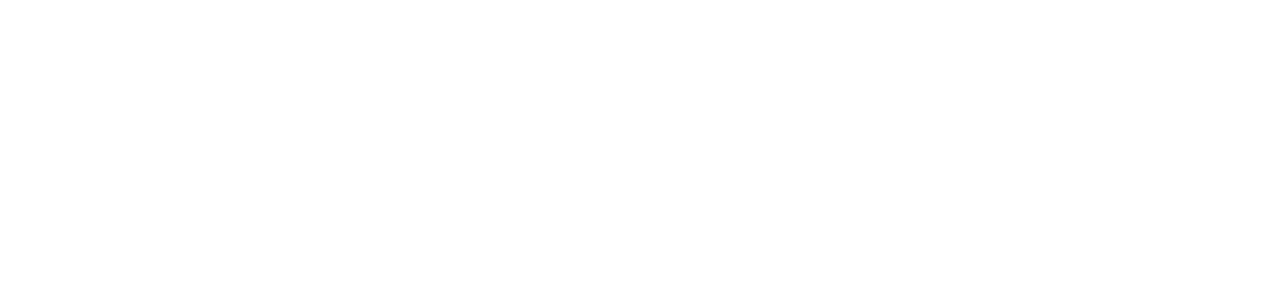
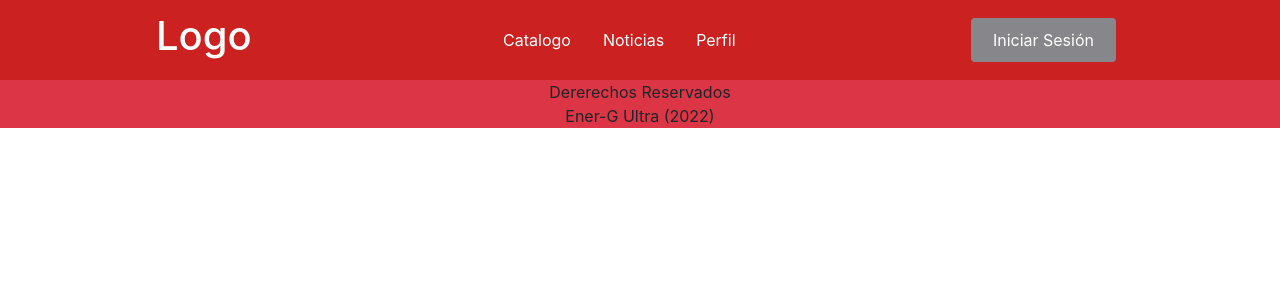
Before and after one commit to victor11s/ENER-G-ULTRA, a React (Create React App) app in the folder energ-1.0/: page /producto in a window 1280 px wide. Before the commit this address had no page. Shown: the top 300 px of the page. Built offline with nearby package versions, Linux system fonts and the light colour scheme.

Commit message:
Ajustes de Links y Creación Página Producto

```diff
--- a/energ-1.0/src/App.js
+++ b/energ-1.0/src/App.js
@@ -4,6 +4,7 @@
 import Catalogo from "./pages/Catalogo.js";
 
 import React from "react";
+import DetalleProductos from "./pages/DetalleProductos";
 // aqui se importan todos los componentes creados
 
 
@@ -15,6 +16,7 @@
       <Routes>
         <Route path="/" element={<LandingPage />} />
         <Route path="/catalogo" element={<Catalogo />} />
+        <Route path="/producto" element={<DetalleProductos />} />
         {/* Agregar rutas de perfil y noticias*/}
       </Routes>
     </BrowserRouter>
--- a/energ-1.0/src/components/TarjetaProducto.js
+++ b/energ-1.0/src/components/TarjetaProducto.js
@@ -1,7 +1,7 @@
 import React, { Component } from 'react'
 import { Button, Card, Container, Form, Row, Col } from 'react-bootstrap';
 import img1 from '../assets/img/1.png'
-
+import {NavLink} from './NavComponent'
 
 
 function TarjetaProducto (props) {
@@ -24,7 +24,7 @@
 
                     </Col>
                     <Col>
-                    <Button variant="danger">Ver producto</Button>
+                    <Button variant="danger"><NavLink to='/producto'>Ver producto</NavLink></Button>
                     </Col>
                   </Row>
                 </Container>
--- /dev/null
+++ b/energ-1.0/src/pages/DetalleProductos.js
@@ -0,0 +1,15 @@
+import React from 'react'
+import NavBar from '../components/NavBar'
+import Footer from '../components/Footer'
+import {NavLink} from 'react-router-dom'
+
+const DetalleProductos = () => {
+  return (
+    <div>
+        <NavBar/>
+        <Footer/>
+    </div>
+  )
+}
+
+export default DetalleProductos
```
